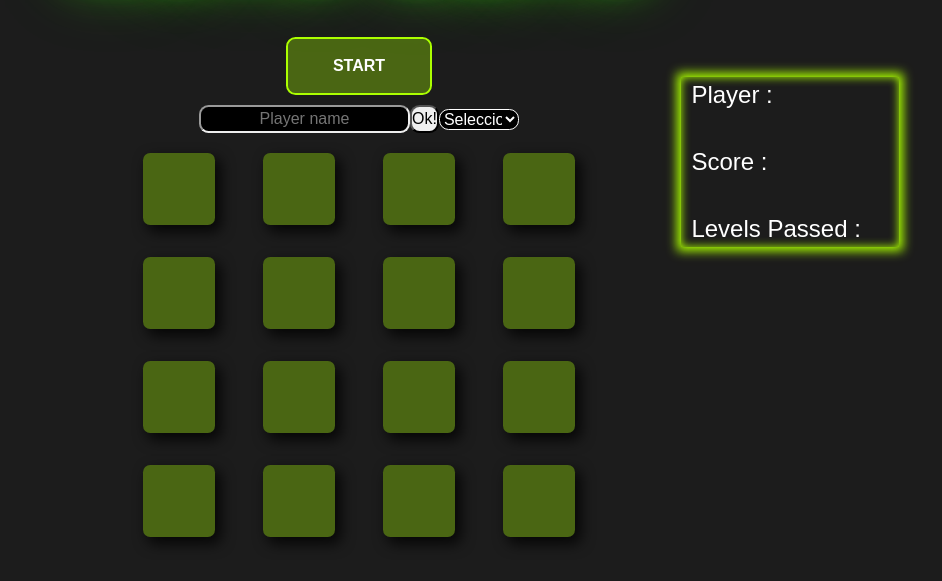
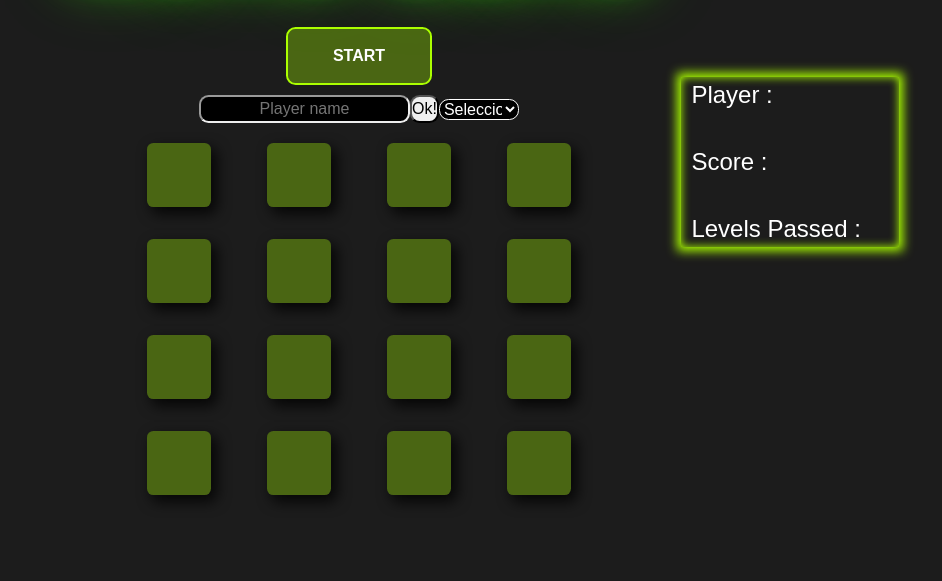
Before and after one commit to lukeal90/lukeal90.github.io, a plain HTML site: page index.html in a window 1280 px wide. Shown: the part 123-704 px from the top of the page, without its empty margins (281-1223 px from the left). Drawn offline with nearby package versions, Linux system fonts and the light colour scheme; some packages are replaced by stand-ins of ours; a script that the page names is missing; a web font is replaced by a local one.

Commit message:
fix margin

```diff
--- a/style.css
+++ b/style.css
@@ -82,7 +82,7 @@ button:hover{
 .tablero {
     width: 50%;
     margin: 0 auto;
-    margin-top: 40px;
+    margin-top: 30px;
     display: flex;
     flex-direction: column;
 }
@@ -248,8 +248,8 @@ label{
     }
 
     .cuadrado {
-        width:  4.5rem;
-        height: 4.5rem;
+        width:  4rem;
+        height: 4rem;
         background-color: #aaff0053;
         border-radius: 10%;
         transition: all 0.1s;
@@ -265,8 +265,8 @@ label{
     }
 
     .cuadradoOn {
-        width:  4.5rem;
-        height: 4.5rem;
+        width:  4rem;
+        height: 4rem;
         transition: all 0.1s;
         background-color: #ABFF00;
         border-radius: 10%;
```
